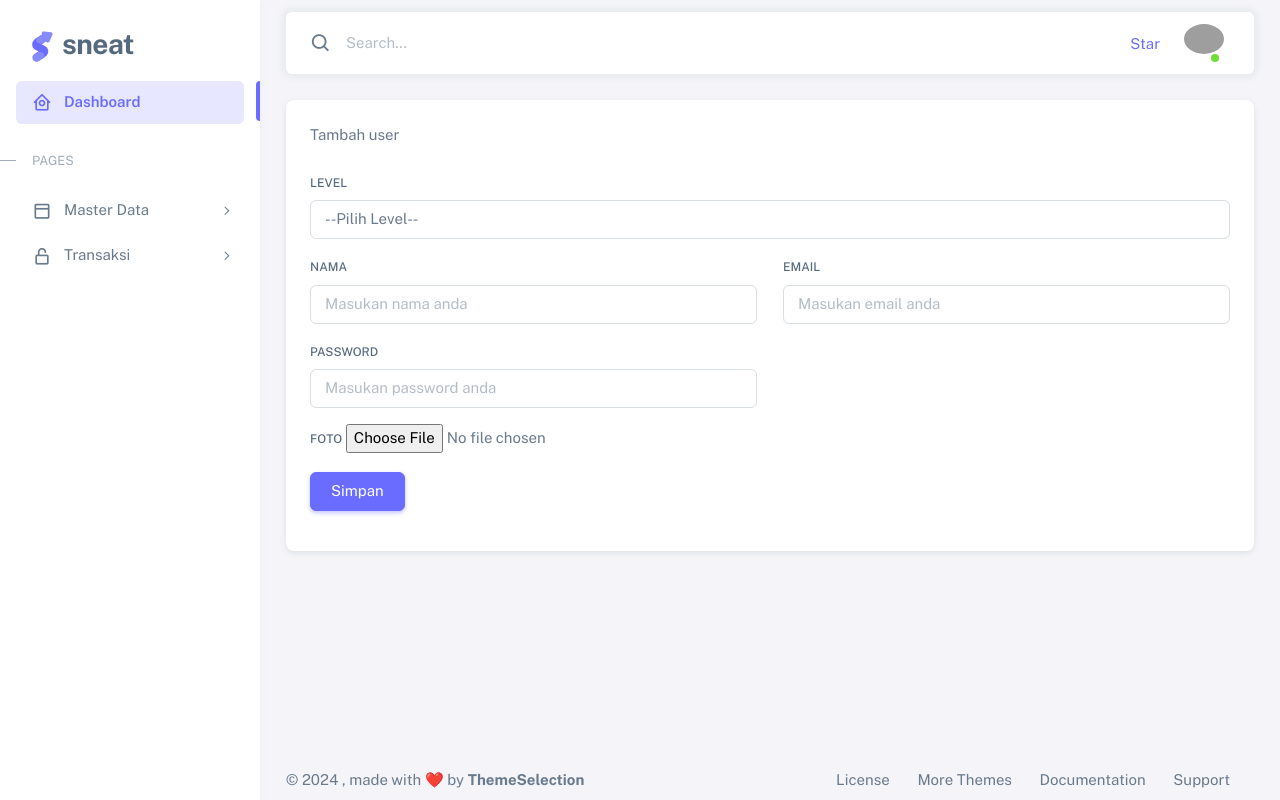
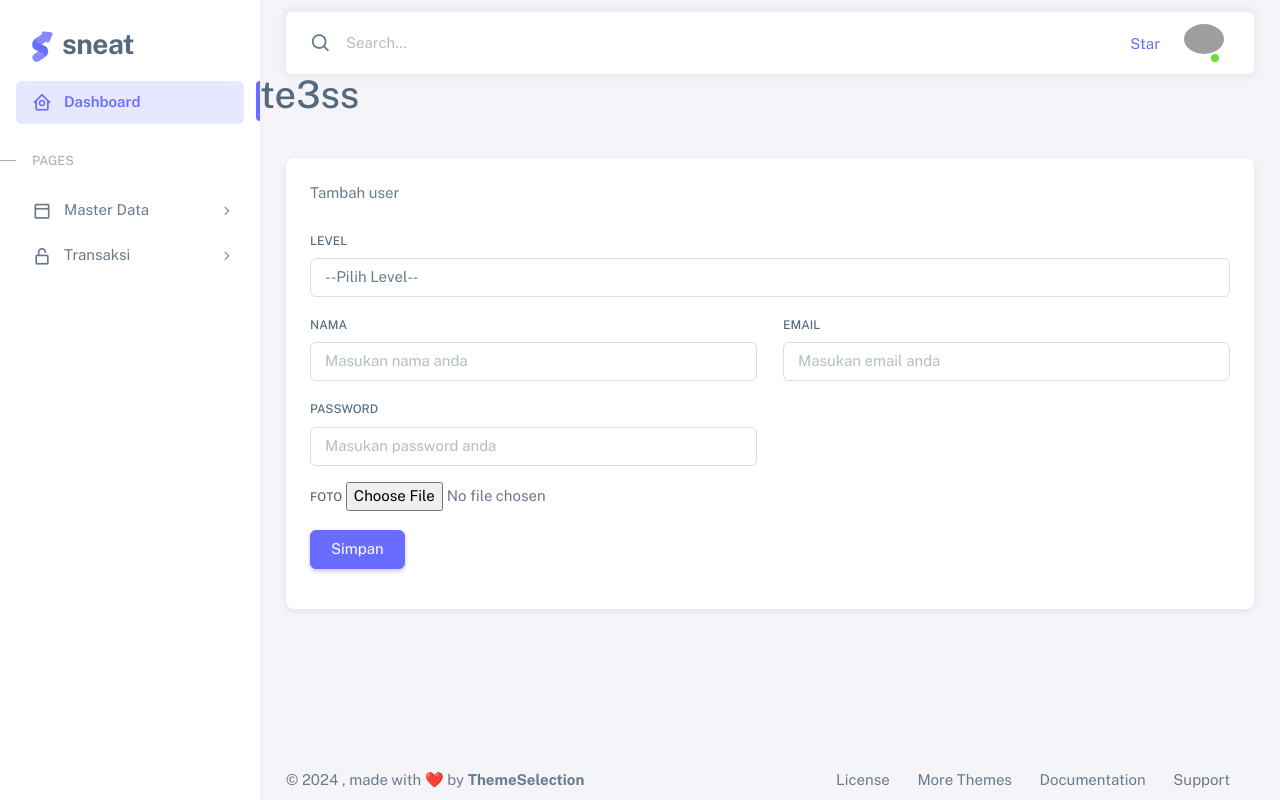
Before and after one commit to nasywasyifa/angkatan3_laundry, a PHP site: page /tambah-user.php in a window 1280 px wide. Run offline with PHP 8.4, Linux system fonts and the light colour scheme; a user stored in the database is signed in; data comes from the database, SQL or seed files in the repository; data that the repository does not hold is empty; grey boxes are pictures that could not be loaded.

Commit message:
tes push

```diff
--- a/tambah-user.php
+++ b/tambah-user.php
@@ -117,7 +117,9 @@ $tampilLevel = mysqli_query($koneksi, "SELECT * FROM level ORDER BY id Desc");
                 <?php include 'inc/nav.php'; ?>
 
                 <!-- / Navbar -->
-
+<div class="coba">
+    <h1>te3ss</h1>
+</div>
                 <!-- Content wrapper -->
                 <div class="content-wrapper">
                     <!-- Content -->
```
